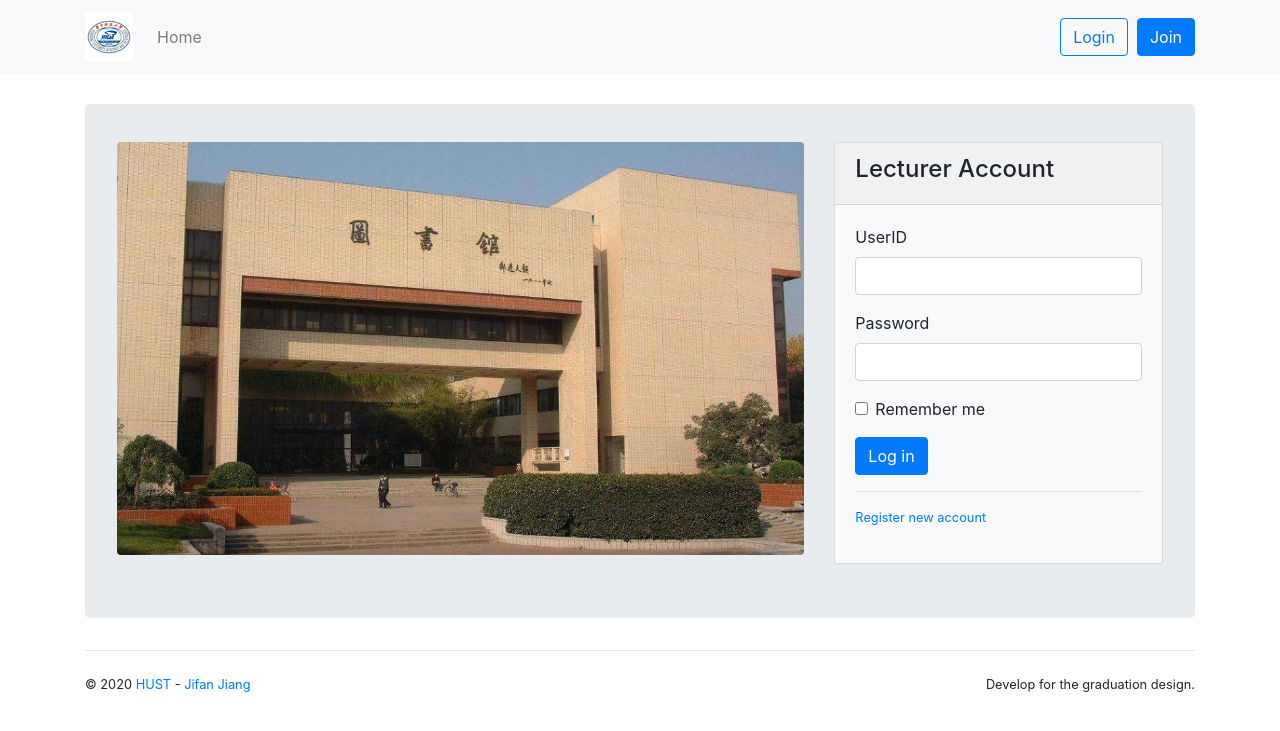
After one commit to fn19980304/Graduation-design, a Flask app: page /lecturer/lecturer/login in a window 1280 px wide. The commit adds this page. Shown: the top 731 px of the page. Run offline with Flask 2, Linux system fonts and the light colour scheme; parts of the project's set-up code (start-up, migrations or seed data) failed here and were passed over; some libraries are stand-ins or nearby versions.

Commit message:
完成讲师端登录及注册界面的改动

```diff
--- a/devGrasys/blueprints/lecturer.py
+++ b/devGrasys/blueprints/lecturer.py
@@ -3,3 +3,56 @@
     :author: Jifan Jiang
     :url: https://github.com/fn19980304
 """
+
+from flask import render_template, flash, redirect, url_for, Blueprint
+from flask_login_multi import login_user, current_user
+
+from devGrasys.models import Lecturer
+from devGrasys.forms.lecturer import RegisterFormLecturer, LoginFormLecturer
+from devGrasys.utils import redirect_back
+from devGrasys.extensions import db
+
+lecturer_bp = Blueprint('lecturer', __name__)
+
+
+@lecturer_bp.route('/student', methods=['GET'])
+def index_lecturer():
+    return render_template('lecturer/index_lecturer.html')
+
+
+@lecturer_bp.route('/lecturer/login', methods=['GET', 'POST'])
+def login_lecturer():
+    if current_user.is_authenticated:
+        return redirect(url_for('main.index'))
+
+    form = LoginFormLecturer()
+    if form.validate_on_submit():
+        user = Lecturer.query.filter_by(user_id=form.user_id.data).first()
+        if user is not None and user.validate_password(form.password.data):
+            if login_user(user, form.remember_me.data):
+                flash('Login success.', 'info')
+                return redirect_back()
+            else:
+                flash('Your account is blocked.', 'warning')
+                return redirect(url_for('main.index'))
+        flash('Invalid userID or password.', 'warning')
+
+    return render_template('lecturer/login_lecturer.html', form=form)
+
+
+@lecturer_bp.route('/lecturer/register', methods=['GET', 'POST'])
+def register_lecturer():
+    if current_user.is_authenticated:
+        return redirect(url_for('main.index'))
+
+    form = RegisterFormLecturer()
+    if form.validate_on_submit():
+        name = form.name.data
+        user_id = form.user_id.data
+        password = form.password.data
+        user = Lecturer(user_id=user_id, name=name)
+        user.set_password(password)
+        db.session.add(user)
+        db.session.commit()
+        return redirect(url_for('.login_lecturer'))
+    return render_template('lecturer/register_lecturer.html', form=form)
--- /dev/null
+++ b/devGrasys/forms/lecturer.py
@@ -0,0 +1,32 @@
+# -*- coding: utf-8 -*-
+"""
+    :author: Jifan Jiang
+    :url: https://github.com/fn19980304
+"""
+from flask_wtf import FlaskForm
+from wtforms import StringField, SubmitField, PasswordField, BooleanField
+from wtforms.validators import DataRequired, Length, Regexp, EqualTo
+from wtforms import ValidationError
+
+from devGrasys.models import Lecturer
+
+
+class LoginFormLecturer(FlaskForm):
+    user_id = StringField('UserID', validators=[DataRequired(), Length(10, 10)])
+    password = PasswordField('Password', validators=[DataRequired()])
+    remember_me = BooleanField('Remember me')
+    submit = SubmitField('Log in')
+
+
+class RegisterFormLecturer(FlaskForm):
+    name = StringField('Name', validators=[DataRequired(), Length(1, 30)])
+    user_id = StringField('UserID', validators=[DataRequired(), Length(10, 10), Regexp('^[L][0-9]*$',
+                                                                                       message='Lecturer ID should '
+                                                                                               'begin with L.')])
+    password = PasswordField('Password', validators=[DataRequired(), Length(8, 128), EqualTo('password2')])
+    password2 = PasswordField('Confirm password', validators=[DataRequired()])
+    submit = SubmitField()
+
+    def validate_user_id(self, field):
+        if Lecturer.query.filter_by(user_id=field.data).first():
+            raise ValidationError('The ID is already in use.')
--- /dev/null
+++ b/devGrasys/templates/lecturer/login_lecturer.html
@@ -0,0 +1,24 @@
+{% extends 'base.html' %}
+{% from 'bootstrap/form.html' import render_form %}
+
+{% block title %}Lecturer - Login{% endblock %}
+
+{% block content %}
+    <div class="jumbotron">
+        <div class="row">
+            <div class="col-md-8">
+                <img src="{{ url_for('static', filename='images/lecturer_reg.jpg') }}" class="rounded img-fluid">
+            </div>
+            <div class="col-md-4">
+                <div class="card mb-3 w-100 bg-light">
+                    <div class="card-header"><h4>Lecturer Account</h4></div>
+                    <div class="card-body">
+                        {{ render_form(form) }}
+                        <hr>
+                        <p class="small"><a href="{{ url_for('.register_lecturer') }}">Register new account</a></p>
+                    </div>
+                </div>
+            </div>
+        </div>
+    </div>
+{% endblock %}
--- a/devGrasys/templates/auth/register_lecturer.html
+++ b/devGrasys/templates/lecturer/register_lecturer.html
@@ -1,7 +1,7 @@
 {% extends 'base.html' %}
 {% from 'bootstrap/form.html' import render_form %}
 
-{% block title %}Lecturer Register{% endblock %}
+{% block title %}Lecturer - Register{% endblock %}
 
 {% block content %}
     <div class="jumbotron">
@@ -25,7 +25,7 @@
                             {{ render_form(form) }}
                         </div>
                         <hr>
-                        <small>Already have an account? <a href="{{ url_for('.login') }}">Click here to log in.</a>
+                        <small>Already have an account? <a href="{{ url_for('.login_lecturer') }}">Click here to log in.</a>
                         </small>
                     </div>
                 </div>
```
Also changed, not shown: devGrasys/templates/lecturer/index_lecturer.html (added, +29 -0 lines).
